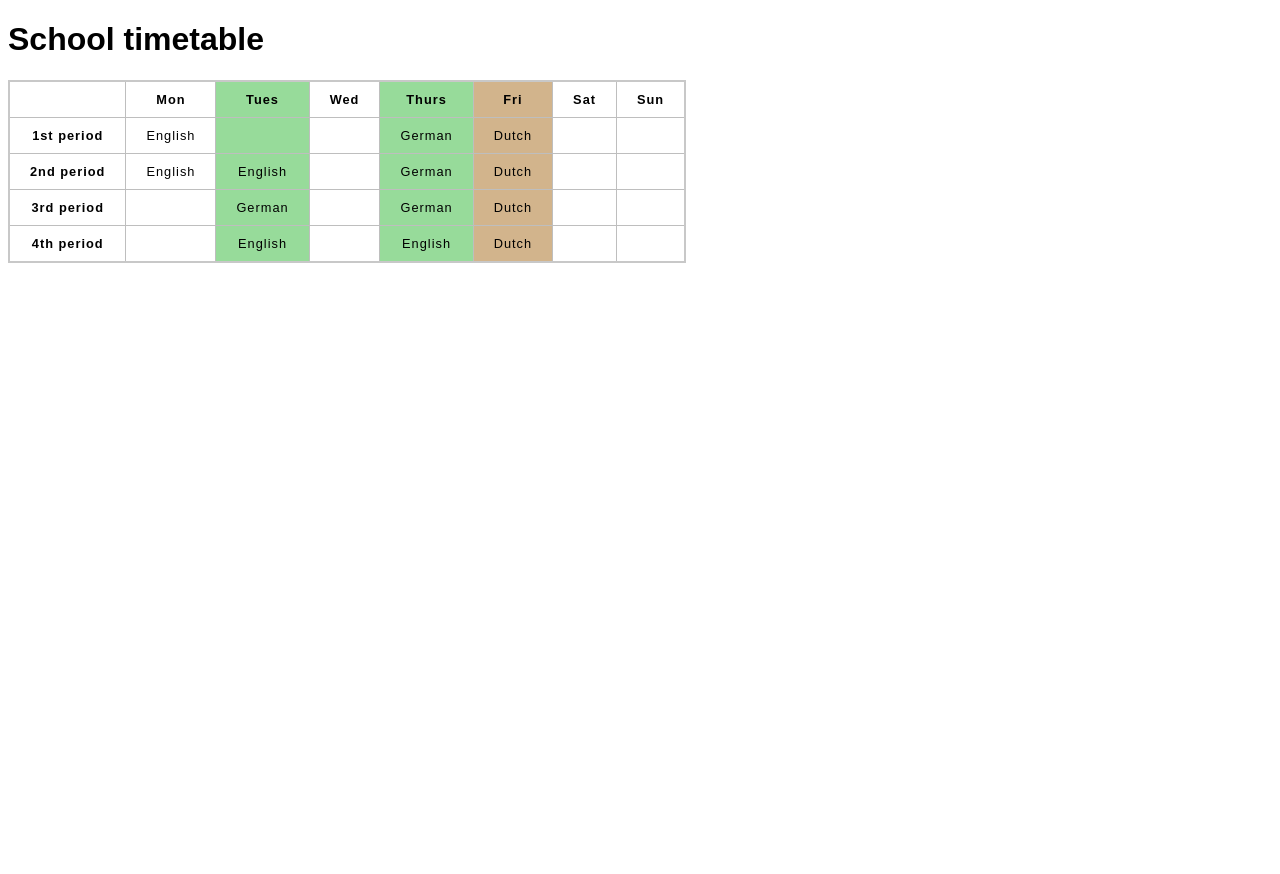
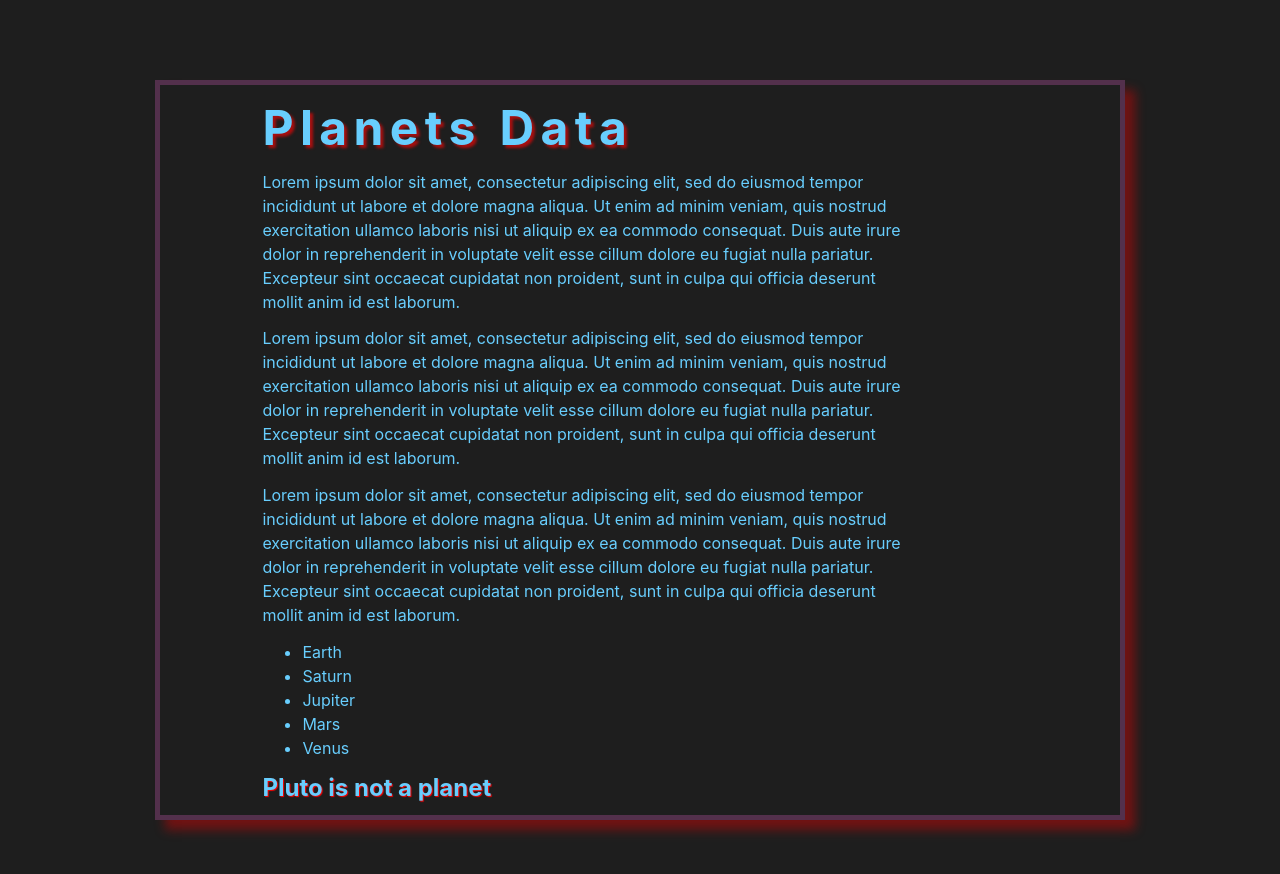
Before and after one commit to m-cal/javascript-scratch, a plain HTML site: page index.html in a window 1280 px wide. Before the commit the page ends 800 px from the top, so only its background shows below. Drawn offline with Linux system fonts and the light colour scheme.

Commit message:
Test various CSS properties

```diff
--- a/index.html
+++ b/index.html
@@ -9,71 +9,20 @@
   <script src="./script.js" defer></script>
 </head>
 <body>
-  <h1>School timetable</h1>
-
-  <table>
-    <colgroup>
-      <col/>
-      <col/>
-      <col style="background-color: #97db9a"/>
-      <col/>
-      <col style="background-color: #97db9a"/>
-      <col style="background-color: tan"/>
-    </colgroup>
-    <tr>
-      <td>&nbsp;</td>
-      <th>Mon</th>
-      <th>Tues</th>
-      <th>Wed</th>
-      <th>Thurs</th>
-      <th>Fri</th>
-      <th>Sat</th>
-      <th>Sun</th>
-    </tr>
-    <tr>
-      <th>1st period</th>
-      <td>English</td>
-      <td>&nbsp;</td>
-      <td>&nbsp;</td>
-      <td>German</td>
-      <td>Dutch</td>
-      <td>&nbsp;</td>
-      <td>&nbsp;</td>
-    </tr>
-    <tr>
-      <th>2nd period</th>
-      <td>English</td>
-      <td>English</td>
-      <td>&nbsp;</td>
-      <td>German</td>
-      <td>Dutch</td>
-      <td>&nbsp;</td>
-      <td>&nbsp;</td>
-    </tr>
-    <tr>
-      <th>3rd period</th>
-      <td>&nbsp;</td>
-      <td>German</td>
-      <td>&nbsp;</td>
-      <td>German</td>
-      <td>Dutch</td>
-      <td>&nbsp;</td>
-      <td>&nbsp;</td>
-    </tr>
-    <tr>
-      <th>4th period</th>
-      <td>&nbsp;</td>
-      <td>English</td>
-      <td>&nbsp;</td>
-      <td>English</td>
-      <td>Dutch</td>
-      <td>&nbsp;</td>
-      <td>&nbsp;</td>
-    </tr>
-  </table>
-
-
-</body>
+  <div class="container">
+    <h1>Planets Data</h1>
+    <p>Lorem ipsum dolor sit amet, consectetur adipiscing elit, sed do eiusmod tempor incididunt ut labore et dolore magna aliqua. Ut enim ad minim veniam, quis nostrud exercitation ullamco laboris nisi ut aliquip ex ea commodo consequat. Duis aute irure dolor in reprehenderit in voluptate velit esse cillum dolore eu fugiat nulla pariatur. Excepteur sint occaecat cupidatat non proident, sunt in culpa qui officia deserunt mollit anim id est laborum.</p>
+    <p>Lorem ipsum dolor sit amet, consectetur adipiscing elit, sed do eiusmod tempor incididunt ut labore et dolore magna aliqua. Ut enim ad minim veniam, quis nostrud exercitation ullamco laboris nisi ut aliquip ex ea commodo consequat. Duis aute irure dolor in reprehenderit in voluptate velit esse cillum dolore eu fugiat nulla pariatur. Excepteur sint occaecat cupidatat non proident, sunt in culpa qui officia deserunt mollit anim id est laborum.</p>
+    <p>Lorem ipsum dolor sit amet, consectetur adipiscing elit, sed do eiusmod tempor incididunt ut labore et dolore magna aliqua. Ut enim ad minim veniam, quis nostrud exercitation ullamco laboris nisi ut aliquip ex ea commodo consequat. Duis aute irure dolor in reprehenderit in voluptate velit esse cillum dolore eu fugiat nulla pariatur. Excepteur sint occaecat cupidatat non proident, sunt in culpa qui officia deserunt mollit anim id est laborum.</p>
+    <ul>
+      <li>Earth</li>
+      <li>Saturn</li>
+      <li>Jupiter</li>
+      <li>Mars</li>
+      <li>Venus</li>
+    </ul>
+    <h2>Pluto is not a planet</h2>
+  </div>
 </html>
 </body>
 </html>
--- a/style.css
+++ b/style.css
@@ -1,35 +1,43 @@
 html {
-  font-family: sans-serif;
+  font-family: -apple-system, BlinkMacSystemFont, "Segoe UI", Roboto, Helvetica, Arial, sans-serif, "Apple Color Emoji", "Segoe UI Emoji", "Segoe UI Symbol";
+  color: #68cefe;
+  background-color: #1e1e1e;
 }
 
-table {
-  border-collapse: collapse;
-  border: 2px solid rgb(200,200,200);
-  letter-spacing: 1px;
-  font-size: 0.8rem;
+h1 {
+  font-size: 3rem;
+  max-width: 75vw;
+  margin: 1vw 8vw;
+  text-shadow: 3px 3px 3px rgb(170, 14, 14);
+  letter-spacing: 0.4rem;
 }
 
-td, th {
-  border: 1px solid rgb(190,190,190);
-  padding: 10px 20px;
+p {
+  font-size: 1rem;
+  max-width: 50vw;
+  margin: 1vw 8vw;
+  line-height: 1.5;
 }
 
-/* th {
-  background-color: rgb(235,235,235);
-} */
-
-td {
-  text-align: center;
+.container {
+  margin: 10vh auto;
+  width: 75vw;
+  border: 5px solid rgba(162, 76, 146, 0.4);
+  box-shadow: 10px 10px 10px rgba(238, 0, 0, 0.4)
 }
 
-/* tr:nth-child(even) td {
-  background-color: rgb(250,250,250);
-} */
+ul {
+  margin: 1vw 8vw;
+  line-height: 1.5;
+}
 
-/* tr:nth-child(odd) td {
-  background-color: rgb(245,245,245);
-} */
+h2 {
+  margin: 1vw 8vw;
+  text-shadow: 1px 1px 1px red;
+}
 
-caption {
-  padding: 10px;
+ul:hover {
+  color: red;
+  /* font-size: 2rem; */
+  text-shadow: 5px 5px #558ABB;
 }
```
